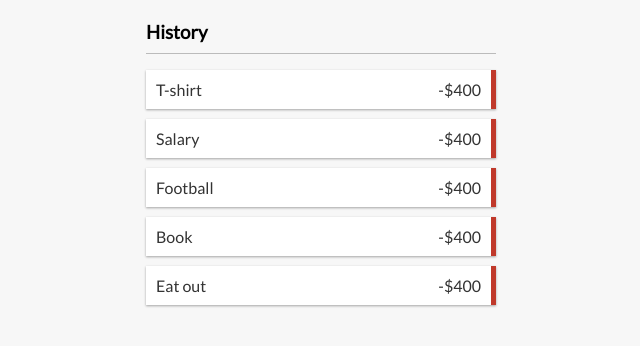
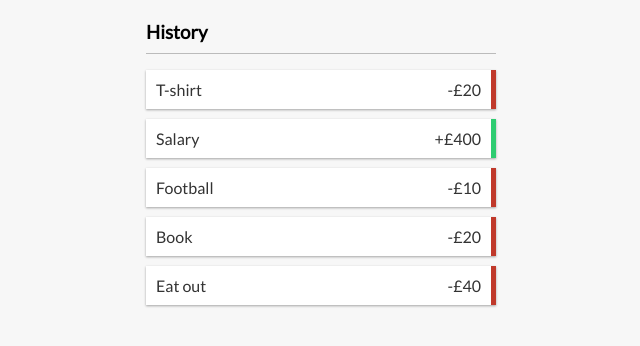
Before and after one commit to AL-ASHMALI/Expense-tracker, a React (Create React App) app: page / in a window 1280 px wide. Shown: the part 239-585 px from the top of the page, without its empty margins (319-959 px from the left). Built offline with nearby package versions, Linux system fonts and the light colour scheme.

Commit message:
handeling the history component by displaying the transactions dinamically

```diff
--- /dev/null
+++ b/src/components/Transaction.js
@@ -0,0 +1,15 @@
+import React from 'react'
+
+
+const Transaction = ({transaction}) => {
+    const sign = transaction.amount < 0 ? '-' : '+';
+  return (
+
+      <li className={transaction.amount < 0 ? 'minus': 'plus'}>
+          {transaction.text} <span>{sign}£{Math.abs(transaction.amount)}</span><button className="delete-btn">x</button>
+        </li>
+
+  )
+}
+
+export default Transaction
--- a/src/components/TransactionList.js
+++ b/src/components/TransactionList.js
@@ -1,4 +1,6 @@
 import React, {useContext} from 'react'
+
+import Transaction from './Transaction'
 import { GlobalContext } from '../context/GlobalState'
 
 const TransactionList = () => {
@@ -9,9 +11,8 @@
     <>
       <h3>History</h3>
       <ul className="list">
-        {transactions.map(transaction =>(<li className="minus">
-          {transaction.text} <span>-$400</span><button className="delete-btn">x</button>
-        </li>))}
+        {transactions.map(transaction =>(<Transaction key = {transaction.id} transaction={transaction} />
+        ))}
 
       </ul>
     </>
```
